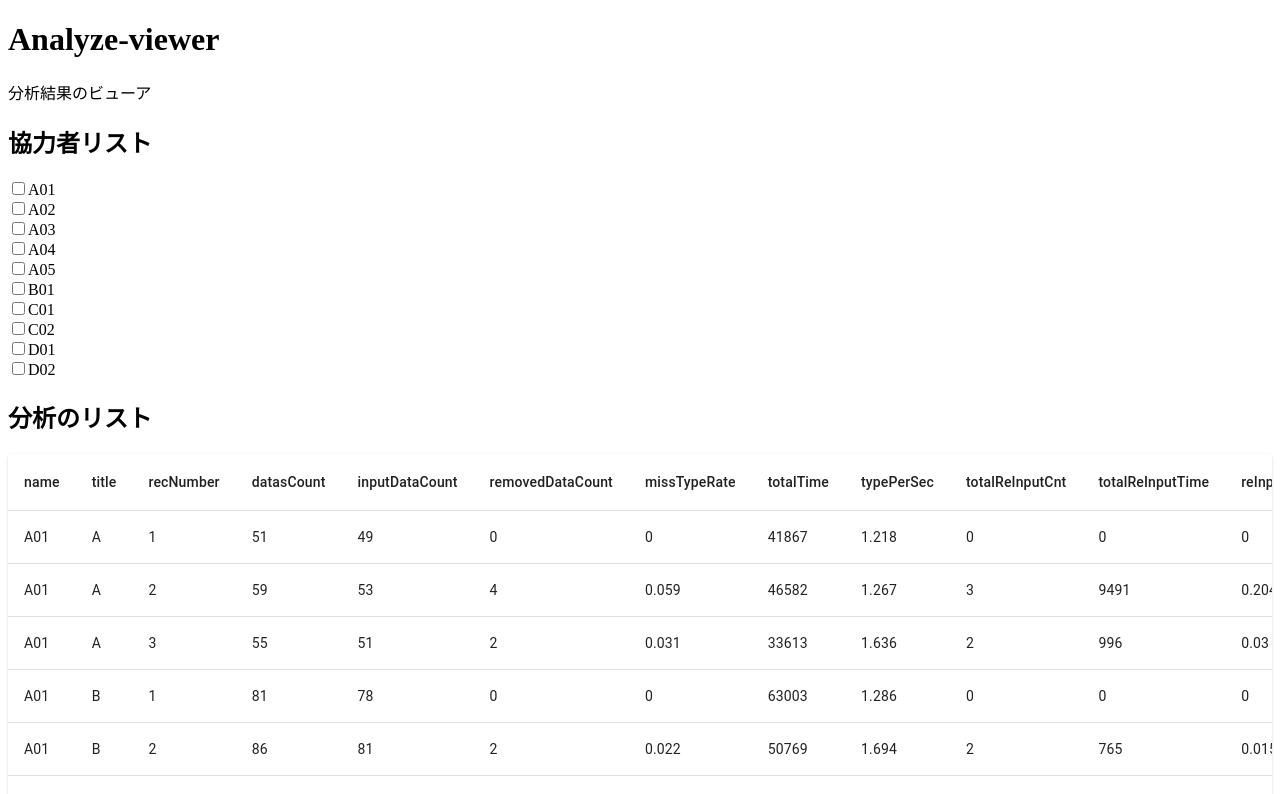
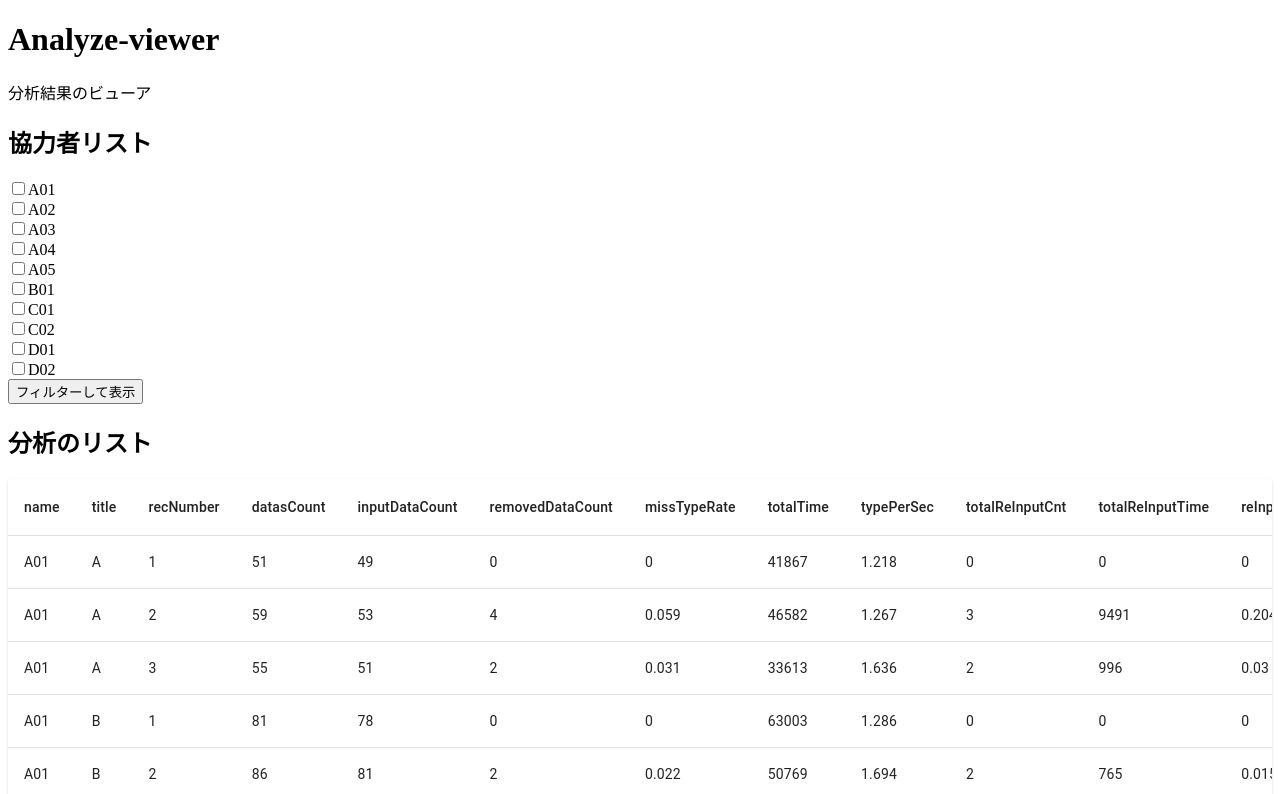
Before and after one commit to KHashimoto3/CS_Analyzer, a React (Vite) app in the folder analyze-viewer/: page / in a window 1280 px wide. Shown: the top 794 px of the page. Built offline with nearby package versions, Linux system fonts and the light colour scheme.

Commit message:
絞り込みで表を表示できるようにした。

```diff
--- a/analyze-viewer/src/App.tsx
+++ b/analyze-viewer/src/App.tsx
@@ -13,6 +13,8 @@ import { useState } from "react";
 
 function App() {
   const [checkedCollaborator, setCheckedCollaborator] = useState<string[]>([]);
+  const [checkedCollaboratorData, setCheckedCollaboratorData] =
+    useState<any>(data);
 
   const handleCheckboxChange = (e: React.ChangeEvent<HTMLInputElement>) => {
     if (e.target.checked) {
@@ -22,6 +24,17 @@ function App() {
         checkedCollaborator.filter((name) => name !== e.target.value)
       );
     }
+  };
+
+  const filterData = () => {
+    if (checkedCollaborator.length === 0) {
+      setCheckedCollaboratorData(data);
+      return;
+    }
+    const filteredData = data.filter((d) =>
+      checkedCollaborator.includes(d.header.name)
+    );
+    setCheckedCollaboratorData(filteredData);
   };
 
   return (
@@ -41,6 +54,7 @@ function App() {
           <label htmlFor={c.name}>{c.name}</label>
         </div>
       ))}
+      <button onClick={filterData}>フィルターして表示</button>
       <h2>分析のリスト</h2>
       <TableContainer component={Paper}>
         <Table sx={{ minWidth: 650 }} aria-label="simple table">
@@ -61,8 +75,8 @@ function App() {
             </TableRow>
           </TableHead>
           <TableBody>
-            {data.map((row) => (
-              <TableRow key={row.header.name}>
+            {checkedCollaboratorData.map((row: any) => (
+              <TableRow>
                 <TableCell component="th" scope="row">
                   {row.header.name}
                 </TableCell>
```
